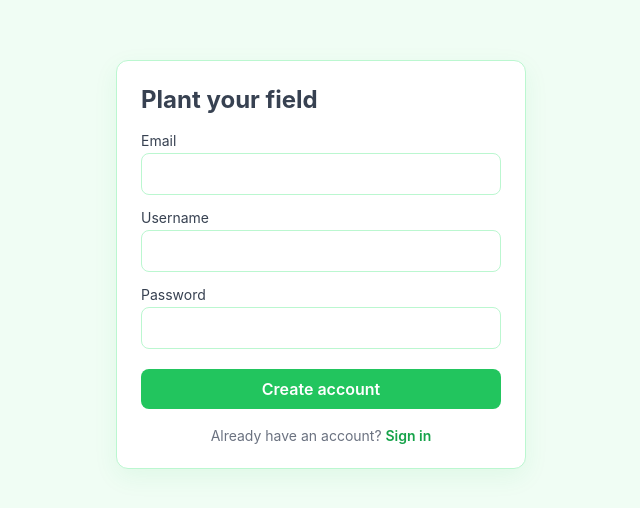
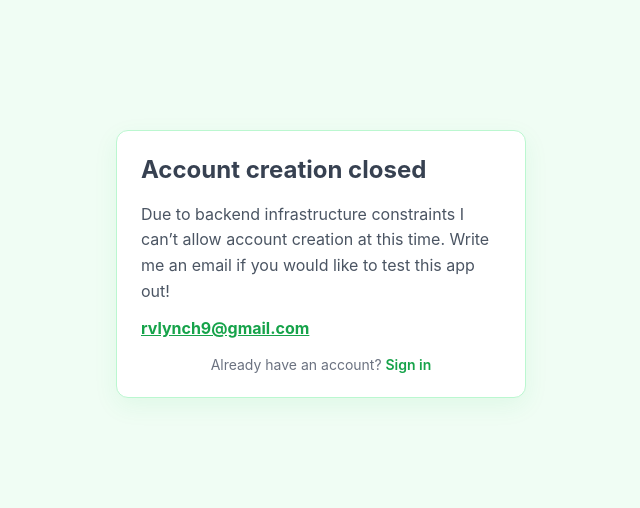
Before and after one commit to rividall/TODOgotchi, a React (Vite) app in the folder frontend/: page /register in a window 1280 px wide. Shown: the part 160-668 px from the top of the page, without its empty margins (319-959 px from the left). Built offline with nearby package versions, Linux system fonts and the light colour scheme; no server answers; what @pixi/react would draw is missing.

Commit message:
Removed account creation.

```diff
--- a/frontend/src/pages/RegisterPage.tsx
+++ b/frontend/src/pages/RegisterPage.tsx
@@ -1,78 +1,24 @@
-import { useState } from "react";
-import type { FormEvent } from "react";
-import { Link, useNavigate } from "react-router-dom";
-
-import { useAuth } from "@/auth/AuthContext";
-import { ApiError } from "@/api/client";
+import { Link } from "react-router-dom";
 
 export function RegisterPage(): React.ReactElement {
-  const { register } = useAuth();
-  const navigate = useNavigate();
-  const [email, setEmail] = useState("");
-  const [username, setUsername] = useState("");
-  const [password, setPassword] = useState("");
-  const [error, setError] = useState<string | null>(null);
-  const [submitting, setSubmitting] = useState(false);
-
-  async function onSubmit(e: FormEvent<HTMLFormElement>): Promise<void> {
-    e.preventDefault();
-    setError(null);
-    setSubmitting(true);
-    try {
-      await register(email, username, password);
-      navigate("/", { replace: true });
-    } catch (err) {
-      setError(err instanceof ApiError ? err.message : "Something went wrong");
-    } finally {
-      setSubmitting(false);
-    }
-  }
-
   return (
     <main className="auth-page">
-      <form className="auth-card" onSubmit={onSubmit}>
-        <h1>Plant your field</h1>
-        <label>
-          <span>Email</span>
-          <input
-            type="email"
-            value={email}
-            onChange={(e) => setEmail(e.target.value)}
-            autoComplete="email"
-            required
-          />
-        </label>
-        <label>
-          <span>Username</span>
-          <input
-            type="text"
-            value={username}
-            onChange={(e) => setUsername(e.target.value)}
-            autoComplete="username"
-            minLength={2}
-            maxLength={64}
-            required
-          />
-        </label>
-        <label>
-          <span>Password</span>
-          <input
-            type="password"
-            value={password}
-            onChange={(e) => setPassword(e.target.value)}
-            autoComplete="new-password"
-            minLength={8}
-            required
-          />
-        </label>
-        {error && <p className="auth-error">{error}</p>}
-        <button type="submit" disabled={submitting}>
-          {submitting ? "Creating account…" : "Create account"}
-        </button>
+      <div className="auth-card">
+        <h1>Account creation closed</h1>
+        <p style={{ margin: 0, lineHeight: 1.6, color: "var(--gray-600)" }}>
+          Due to backend infrastructure constraints I can&rsquo;t allow account creation at this
+          time. Write me an email if you would like to test this app out!
+        </p>
+        <a
+          href="mailto:rvlynch9@gmail.com"
+          style={{ fontWeight: 700, color: "var(--primary-600)", wordBreak: "break-all" }}
+        >
+          rvlynch9@gmail.com
+        </a>
         <p className="auth-switch">
           Already have an account? <Link to="/login">Sign in</Link>
         </p>
-      </form>
+      </div>
     </main>
   );
 }
```
